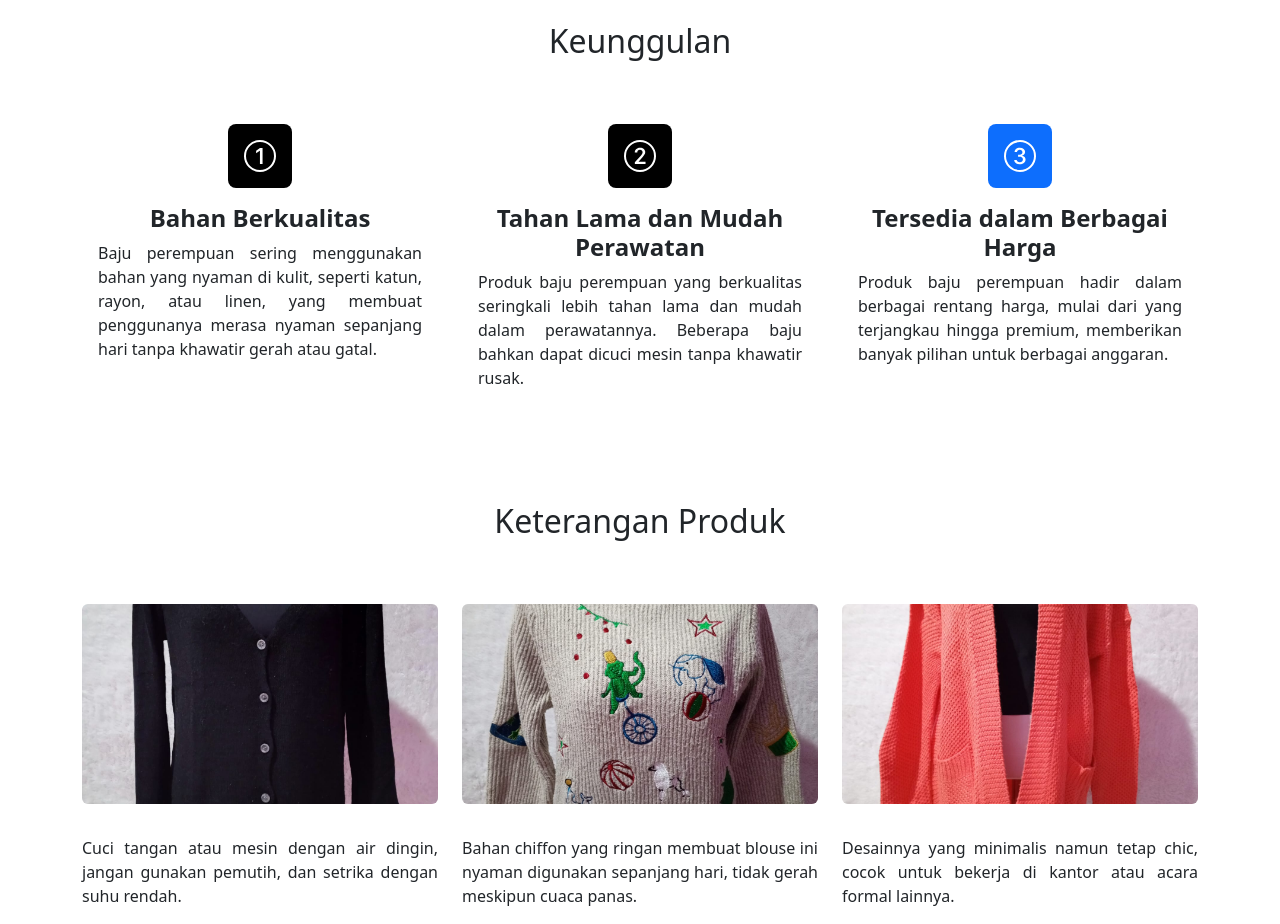
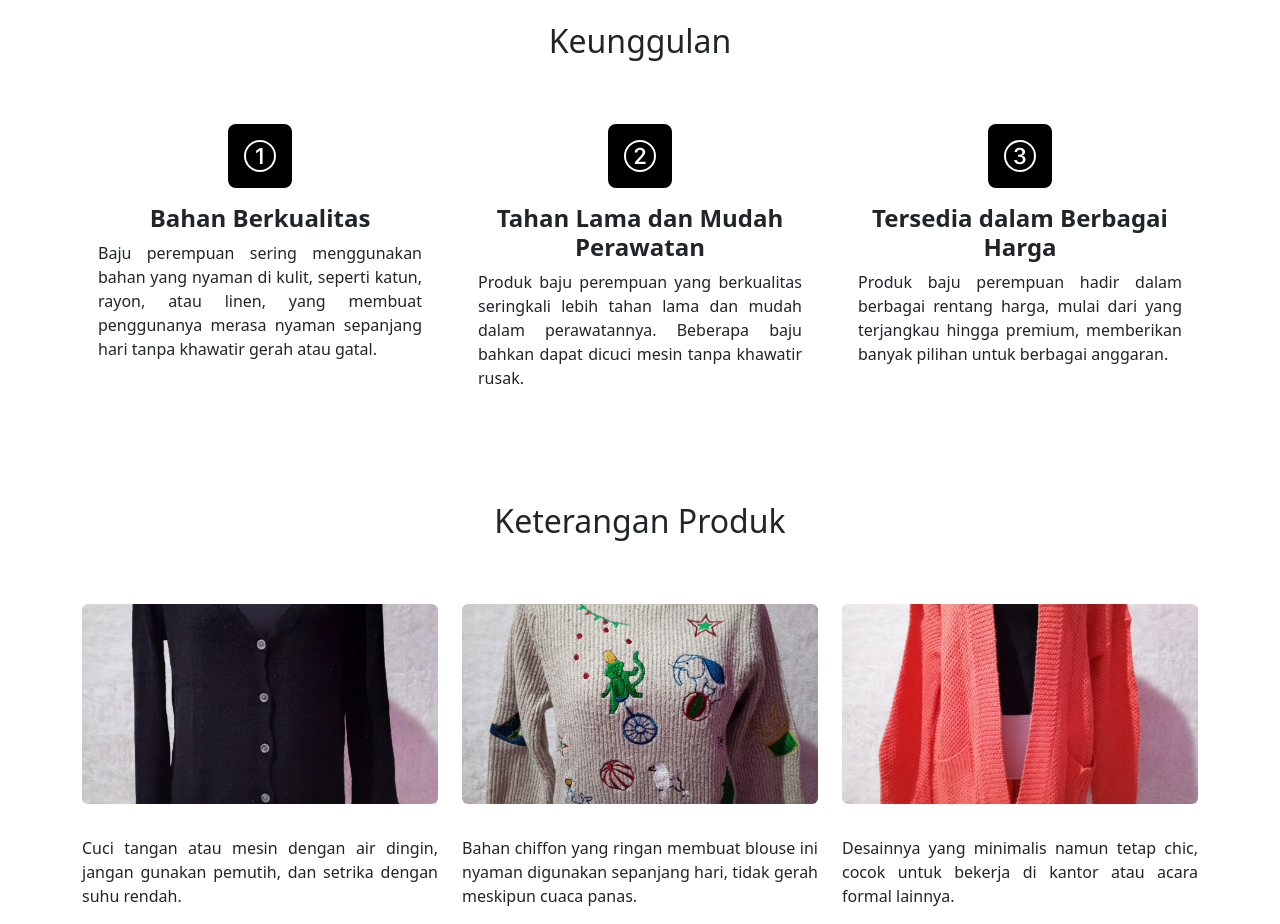
Before and after one commit to imandrajatalghozali/rvlknitwear, a plain HTML site: page index.html in a window 1280 px wide. Shown: the part 860-1784 px from the top of the page. Drawn offline with Linux system fonts and the light colour scheme.

Commit message:
Add files via upload

```diff
--- a/index.html
+++ b/index.html
@@ -85,7 +85,7 @@
             </div>
             <div class="col">
                 <div class="text-center d-flex flex-column align-items-center align-items-xl-center">
-                    <div class="bs-icon-lg bs-icon-rounded bs-icon-primary d-flex flex-shrink-0 justify-content-center align-items-center d-inline-block mb-3 bs-icon lg"><svg xmlns="http://www.w3.org/2000/svg" width="1em" height="1em" fill="currentColor" viewBox="0 0 16 16" class="bi bi-3-circle">
+                    <div class="bs-icon-lg bs-icon-rounded bs-icon-primary d-flex flex-shrink-0 justify-content-center align-items-center d-inline-block mb-3 bs-icon lg" style="background: rgb(0,0,0);"><svg xmlns="http://www.w3.org/2000/svg" width="1em" height="1em" fill="currentColor" viewBox="0 0 16 16" class="bi bi-3-circle">
                             <path d="M7.918 8.414h-.879V7.342h.838c.78 0 1.348-.522 1.342-1.237 0-.709-.563-1.195-1.348-1.195-.79 0-1.312.498-1.348 1.055H5.275c.036-1.137.95-2.115 2.625-2.121 1.594-.012 2.608.885 2.637 2.062.023 1.137-.885 1.776-1.482 1.875v.07c.703.07 1.71.64 1.734 1.917.024 1.459-1.277 2.396-2.93 2.396-1.705 0-2.707-.967-2.754-2.144H6.33c.059.597.68 1.06 1.541 1.066.973.006 1.6-.563 1.588-1.354-.006-.779-.621-1.318-1.541-1.318Z"></path>
                             <path d="M16 8A8 8 0 1 1 0 8a8 8 0 0 1 16 0ZM1 8a7 7 0 1 0 14 0A7 7 0 0 0 1 8Z"></path>
                         </svg></div>
```
